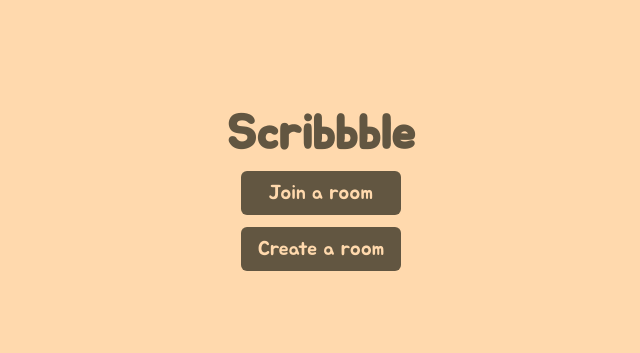
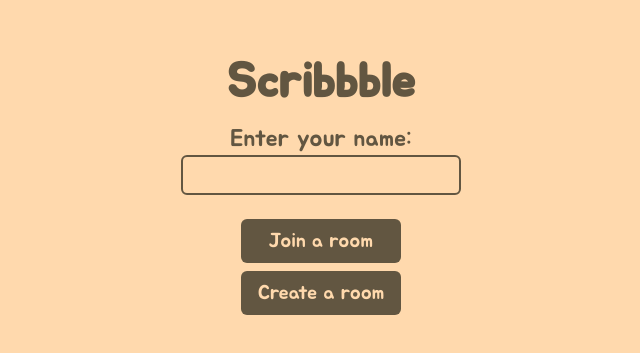
Before and after one commit to nadobrranichh/scribbble, a React (Vite) app: page / in a window 1280 px wide. Shown: the part 209-562 px from the top of the page, without its empty margins (319-959 px from the left). Built offline with nearby package versions, Linux system fonts and the light colour scheme; no server answers.

Commit message:
feat: added name input on landing page

```diff
--- a/src/index.css
+++ b/src/index.css
@@ -7,6 +7,7 @@
 @theme {
   --color-main: #ffd9ad;
   --color-secondary: #625641;
+  --color-error: #c50f05;
 }
 
 /* 2. Webkit (Chrome, Safari, Edge) internal styling */
--- a/src/pages/LandingPage.tsx
+++ b/src/pages/LandingPage.tsx
@@ -1,12 +1,19 @@
 import { useNavigate } from "react-router";
 import Button from "../components/Button";
 import { socket } from "../socket/socket";
-import { useEffect } from "react";
+import { useEffect, useState } from "react";
 import { useRoomIdStore } from "../store/room-id-store";
+import { useNameStore } from "../store/name-store";
+
+const NAME_MAX_LENGTH = 20;
 
 export default function LandingPage() {
   const navigate = useNavigate();
   const { setRoomId } = useRoomIdStore();
+  const { name, setName } = useNameStore();
+  const [isNameError, setIsNameError] = useState<boolean>(false);
+
+  const [enteredName, setEnteredName] = useState<string>("");
 
   useEffect(() => {
     socket.on("room-created", (newRoomId) => {
@@ -15,19 +22,53 @@ export default function LandingPage() {
     });
   }, [socket]);
 
-  function handleCreateRoom() {
-    socket.emit("create-room");
+  useEffect(() => {
+    setEnteredName(name);
+  }, [name]);
+
+  function checkNameAndExecute(action: () => void) {
+    if (!enteredName.trim()) {
+      setIsNameError(true);
+      return;
+    }
+
+    socket.emit("set-name", enteredName);
+    setName(enteredName);
+    action();
   }
   return (
-    <main className="flex-1 bg-main text-secondary flex flex-col items-center justify-center gap-3">
+    <main className="flex-1 bg-main text-secondary flex flex-col items-center justify-center gap-4">
       <h2 className="text-5xl font-bold">Scribbble</h2>
-      <Button className="min-w-40 px-4 py-2" onClick={() => navigate("/join")}>
-        Join a room
-      </Button>
+      <div>
+        {isNameError ? (
+          <p className="text-xl text-error text-center">
+            Please enter your name first:
+          </p>
+        ) : (
+          <p className="text-2xl text-center">Enter your name:</p>
+        )}
+        <input
+          value={enteredName}
+          onChange={(e) => setEnteredName(e.target.value)}
+          className="border-2 border-secondary rounded-md text-xl h-10 align-top text-center w-70 text-secondary"
+          maxLength={NAME_MAX_LENGTH}
+        />
+      </div>
+      <div>
+        <Button
+          className="min-w-40 px-4 py-2 block  my-2"
+          onClick={() => checkNameAndExecute(() => navigate("join"))}
+        >
+          Join a room
+        </Button>
 
-      <Button className="min-w-40 px-4 py-2" onClick={handleCreateRoom}>
-        Create a room
-      </Button>
+        <Button
+          className="min-w-40 px-4 py-2 block my-2"
+          onClick={() => checkNameAndExecute(() => socket.emit("create-room"))}
+        >
+          Create a room
+        </Button>
+      </div>
     </main>
   );
 }
```
